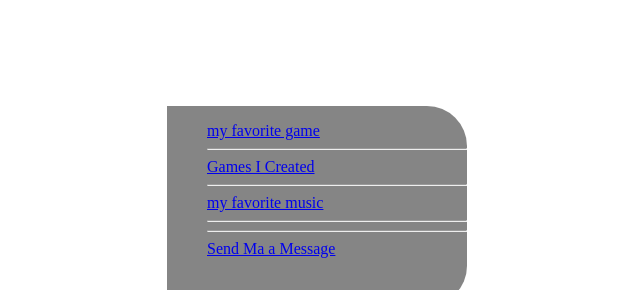
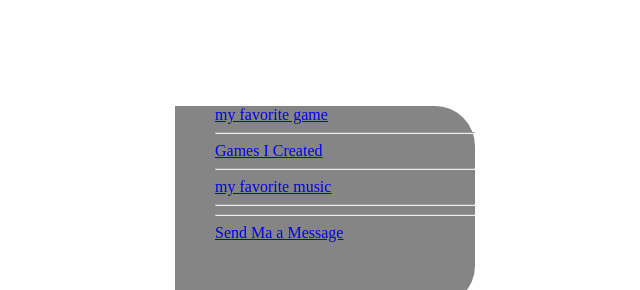
Before and after one commit to vach12/home, a plain HTML site: page myPage/index.html in a window 1280 px wide. Shown: the part 194-484 px from the top of the page, without its empty margins (133-773 px from the left). Drawn offline with Linux system fonts and the light colour scheme.

Commit message:
Update my.css

```diff
--- a/myPage/my.css
+++ b/myPage/my.css
@@ -5,14 +5,11 @@ font-family:MV boli;
 nav{
 float:rigth;
 z-index:auto;
-left:0;
-top:0px;
 height: 200px;
 background-color: rgba(53,53,53,0.6);
 border-top-right-radius: 40px;
 border-bottom-right-radius: 40px;
 width:300px;
-position: fixed;
 margin:300px;
 }
 
```
